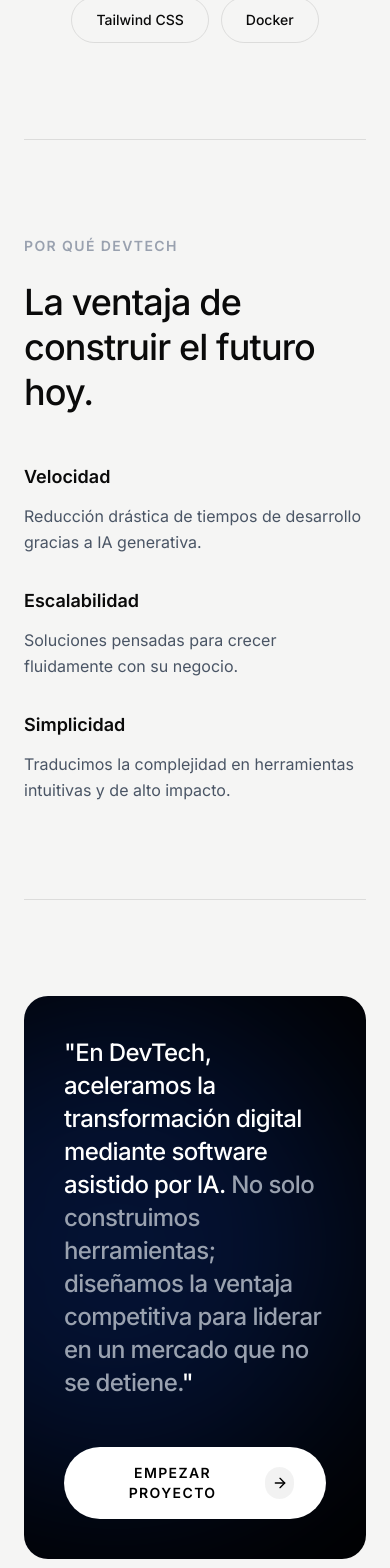
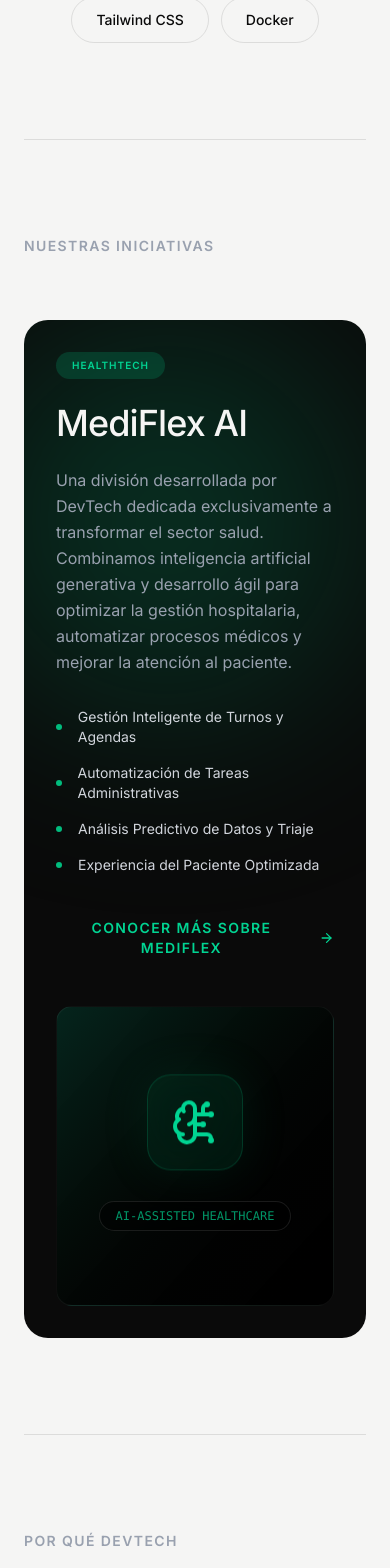
Before and after one commit to portadordelsello-stack/devtech-web, a React (Vite) app: page / in a window 390 px wide. Shown: the part 3524-5092 px from the top of the page. Built offline with nearby package versions, Linux system fonts and the light colour scheme.

Commit message:
feat: Add Initiatives section to navigation
Adds a new "Iniciativas" link to both the desktop and mobile navigation menus, linking to a forthcoming section on the landing page. This prepares the UI for the introduction of the new initiatives content.

```diff
--- a/src/App.tsx
+++ b/src/App.tsx
@@ -66,6 +66,7 @@
             <nav className="hidden md:flex items-center gap-8 text-sm font-medium tracking-wide">
               <a href="#services" className="hover:text-gray-500 transition-colors uppercase text-[11px] tracking-widest">Soluciones</a>
               <a href="#methodology" className="hover:text-gray-500 transition-colors uppercase text-[11px] tracking-widest">Metodología</a>
+              <a href="#initiatives" className="hover:text-gray-500 transition-colors uppercase text-[11px] tracking-widest">Iniciativas</a>
               <a href="#whyus" className="hover:text-gray-500 transition-colors uppercase text-[11px] tracking-widest">Por Qué DevTech</a>
               <button
                 onClick={openContact}
@@ -93,6 +94,7 @@
               <nav className="flex flex-col gap-6 text-2xl font-bold tracking-tighter">
                 <a href="#services" onClick={() => setIsMenuOpen(false)}>Soluciones</a>
                 <a href="#methodology" onClick={() => setIsMenuOpen(false)}>Metodología</a>
+                <a href="#initiatives" onClick={() => setIsMenuOpen(false)}>Iniciativas</a>
                 <a href="#whyus" onClick={() => setIsMenuOpen(false)}>Por Qué DevTech</a>
                 <button onClick={(e) => { setIsMenuOpen(false); openContact(e); }} className="text-left text-blue-600">
                   Contacto
@@ -217,6 +219,76 @@
                 </motion.div>
               ))}
             </div>
+          </section>
+
+          {/* Initiatives Section */}
+          <section id="initiatives" className="py-24 border-t border-black/10">
+            <motion.h2
+              initial={{ opacity: 0 }} whileInView={{ opacity: 1 }} viewport={{ once: true }}
+              className="text-sm font-bold uppercase tracking-widest mb-16 text-gray-400"
+            >
+              Nuestras Iniciativas
+            </motion.h2>
+
+            <motion.div
+              initial={{ opacity: 0, y: 20 }}
+              whileInView={{ opacity: 1, y: 0 }}
+              viewport={{ once: true }}
+               className="bg-[#0a0a0a] text-[#f5f5f4] rounded-3xl p-8 md:p-12 relative overflow-hidden"
+            >
+              <div className="absolute top-0 right-0 w-[400px] h-[400px] bg-emerald-500/20 blur-[100px] rounded-full pointer-events-none"></div>
+
+              <div className="flex flex-col md:flex-row gap-12 relative z-10">
+                <div className="md:w-1/2 flex flex-col justify-center">
+                    <div className="flex items-center gap-3 mb-6">
+                        <span className="px-4 py-1.5 bg-emerald-500/20 text-emerald-400 text-[10px] font-bold uppercase tracking-widest rounded-full">HealthTech</span>
+                    </div>
+                    <h3 className="text-4xl md:text-5xl font-medium tracking-tight mb-6">MediFlex AI</h3>
+                    <p className="text-gray-400 font-light leading-relaxed mb-8">
+                        Una división desarrollada por DevTech dedicada exclusivamente a transformar el sector salud. Combinamos inteligencia artificial generativa y desarrollo ágil para optimizar la gestión hospitalaria, automatizar procesos médicos y mejorar la atención al paciente.
+                    </p>
+                    <ul className="space-y-4 mb-10">
+                        {[
+                            "Gestión Inteligente de Turnos y Agendas",
+                            "Automatización de Tareas Administrativas",
+                            "Análisis Predictivo de Datos y Triaje",
+                            "Experiencia del Paciente Optimizada"
+                        ].map((feature, i) => (
+                            <li key={i} className="flex items-center gap-4 text-sm text-gray-300">
+                                <div className="w-1.5 h-1.5 rounded-full bg-emerald-500"></div>
+                                {feature}
+                            </li>
+                        ))}
+                    </ul>
+                    <div className="mt-auto">
+                      <button onClick={openContact} className="inline-flex items-center gap-3 text-emerald-400 text-sm font-bold uppercase tracking-widest hover:text-emerald-300 transition-colors group">
+                          Conocer más sobre MediFlex
+                          <ArrowRight className="w-4 h-4 group-hover:translate-x-1 transition-transform" />
+                      </button>
+                    </div>
+                </div>
+                <div className="md:w-1/2 flex items-center justify-center">
+                   {/* Abstract representation of MediFlex AI */}
+                   <div className="w-full aspect-square md:aspect-auto md:h-full min-h-[300px] bg-gradient-to-br from-emerald-900/40 to-black rounded-2xl border border-white/5 relative overflow-hidden flex flex-col items-center justify-center group">
+                        <div className="absolute inset-0 bg-emerald-500/5 opacity-0 group-hover:opacity-100 transition-opacity duration-700"></div>
+                        <div className="relative z-10 flex flex-col items-center gap-6">
+                            <motion.div
+                                animate={{ y: [0, -10, 0] }}
+                                transition={{ duration: 4, repeat: Infinity, ease: "easeInOut" }}
+                                className="w-24 h-24 bg-emerald-500/10 backdrop-blur-xl border border-emerald-500/20 rounded-3xl flex items-center justify-center shadow-[0_0_50px_rgba(16,185,129,0.1)]"
+                            >
+                                <BrainCircuit className="w-12 h-12 text-emerald-400" />
+                            </motion.div>
+                            <div className="flex flex-col items-center gap-2">
+                              <div className="px-4 py-1.5 rounded-full bg-black/50 border border-white/10 backdrop-blur-md font-mono text-emerald-400/70 text-xs">
+                                AI-ASSISTED HEALTHCARE
+                              </div>
+                            </div>
+                        </div>
+                   </div>
+                </div>
+              </div>
+            </motion.div>
           </section>
 
           {/* Why DevTech Section */}
```
